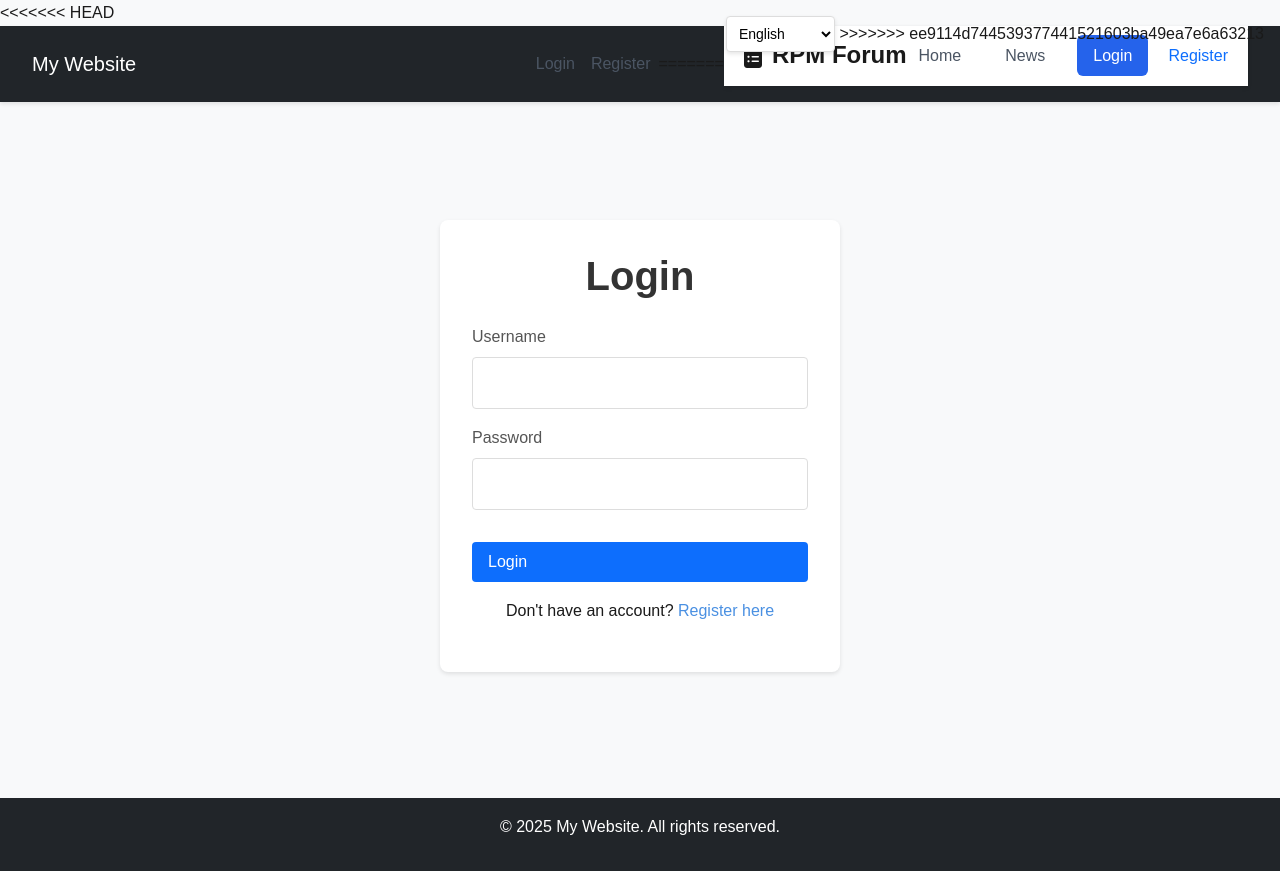
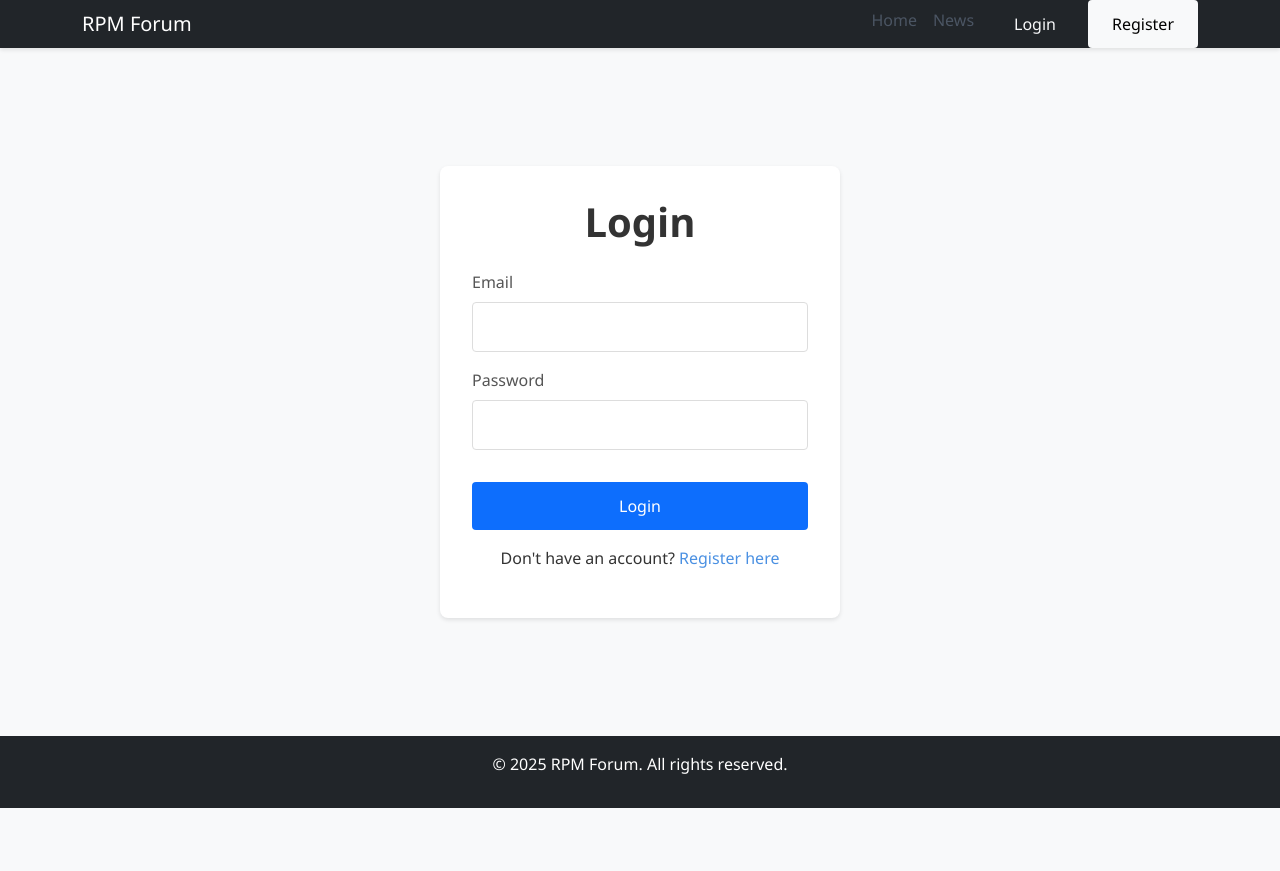
Before and after one commit to DRXZOID/RPMFGSITE, a Flask app: page /login in a window 1280 px wide. After the commit the page ends 808 px from the top, so only its background shows below. Run offline with Flask 3, Linux system fonts and the light colour scheme.

Commit message:
feat: update styles for improved UI and modify login form to use email instead of username

```diff
--- a/app/static/style.css
+++ b/app/static/style.css
@@ -6,10 +6,23 @@
 }
 
 body {
-    background-color: #f0f2f5;
+    background-color: #f8f9fa;
     font-family: 'Segoe UI', Arial, sans-serif;
-    line-height: 1.6;
-    color: #1a1a1a;
+    color: #333;
+}
+
+h1, h2, h3, h4, h5, h6 {
+    font-weight: bold;
+    color: #333;
+}
+
+a {
+    color: #0d6efd;
+    text-decoration: none;
+}
+
+a:hover {
+    text-decoration: underline;
 }
 
 /* Navigation Bar */
@@ -1223,65 +1207,6 @@ body {
     margin-bottom: 1rem;
 }
 
-/* Responsive Adjustments */
-@media (max-width: 768px) {
-    .page-header {
-        flex-direction: column;
-        gap: 1rem;
-        text-align: center;
-    }
-
-    .posts-grid {
-        grid-template-columns: 1fr;
-        gap: 1rem;
-    }
-
-    .post-meta {
-        flex-wrap: wrap;
-    }
-}
-
-/* Alert Styles */
-.alert-info {
-    background-color: #e3f2fd;
-    color: #1976d2;
-    border: 1px solid #bbdefb;
-}
-
-/* Button Styles */
-.btn {
-    display: inline-flex;
-    align-items: center;
-    gap: 0.5rem;
-    padding: 0.5rem 1rem;
-    border: none;
-    border-radius: 4px;
-    font-size: 1rem;
-    cursor: pointer;
-    text-decoration: none;
-    transition: background-color 0.2s ease;
-}
-
-.btn-primary {
-    background-color: #0d6efd;
-    border-color: #0d6efd;
-    color: white;
-}
-
-.btn-primary:hover {
-    background-color: #0b5ed7;
-    border-color: #0a58ca;
-}
-
-.btn-secondary {
-    background-color: #f5f5f5;
-    color: #333;
-}
-
-.btn-secondary:hover {
-    background-color: #e0e0e0;
-}
-
 /* Post View Styles */
 .post-view-container {
     max-width: 900px;
@@ -1567,7 +1468,8 @@ body {
 /* Общие стили */
 body {
     background-color: #f8f9fa;
-    font-family: 'Arial', sans-serif;
+    font-family: 'Segoe UI', Arial, sans-serif;
+    color: #333;
 }
 
 h1, h2, h3, h4, h5, h6 {
--- a/app/templates/auth/login.html
+++ b/app/templates/auth/login.html
@@ -1,4 +1,6 @@
 {% extends "base.html" %}
+
+{% block title %}Login{% endblock %}
 
 {% block content %}
 <div class="auth-container">
@@ -15,13 +17,13 @@
 
         <form method="POST" action="{{ url_for('auth.login') }}" class="auth-form">
             <div class="form-group">
-                <label for="username">Username</label>
-                <input type="text" id="username" name="username" required>
+                <label for="email">Email</label>
+                <input type="email" id="email" name="email" class="form-control" required>
             </div>
 
             <div class="form-group">
                 <label for="password">Password</label>
-                <input type="password" id="password" name="password" required>
+                <input type="password" id="password" name="password" class="form-control" required>
             </div>
 
             <div class="form-actions">
--- a/app/templates/base.html
+++ b/app/templates/base.html
@@ -3,95 +3,68 @@
 <head>
     <meta charset="UTF-8">
     <meta name="viewport" content="width=device-width, initial-scale=1.0">
-<<<<<<< HEAD
-    <title>{% block title %}My Website{% endblock %}</title>
+    <title>{% block title %}RPM Forum{% endblock %}</title>
     <!-- Подключение Bootstrap -->
     <link href="https://cdn.jsdelivr.net/npm/bootstrap@5.3.0/dist/css/bootstrap.min.css" rel="stylesheet">
     <script src="https://cdn.jsdelivr.net/npm/bootstrap@5.3.0/dist/js/bootstrap.bundle.min.js"></script>
-    <!-- Подключение вашего CSS -->
+    <!-- Подключение кастомного CSS -->
     <link rel="stylesheet" href="{{ url_for('static', filename='style.css') }}">
 </head>
 <body>
     <!-- Шапка -->
     <nav class="navbar navbar-expand-lg navbar-dark bg-dark">
-        <div class="container-fluid">
-            <a class="navbar-brand" href="{{ url_for('index') }}">My Website</a>
+        <div class="container">
+            <a class="navbar-brand" href="{{ url_for('main.index') }}">
+                <i class="fas fa-comments"></i> RPM Forum
+            </a>
             <button class="navbar-toggler" type="button" data-bs-toggle="collapse" data-bs-target="#navbarNav">
                 <span class="navbar-toggler-icon"></span>
             </button>
             <div class="collapse navbar-collapse" id="navbarNav">
                 <ul class="navbar-nav ms-auto">
+                    <li class="nav-item">
+                        <a class="nav-link {% if request.endpoint == 'main.index' %}active{% endif %}" href="{{ url_for('main.index') }}">Home</a>
+                    </li>
+                    <li class="nav-item">
+                        <a class="nav-link {% if request.endpoint.startswith('news.') %}active{% endif %}" href="{{ url_for('news.index') }}">News</a>
+                    </li>
                     {% if current_user.is_authenticated %}
                         <li class="nav-item">
-                        <a class="nav-link" href="{{ url_for('profile') }}">Profile</a>
+                            <a class="nav-link" href="{{ url_for('main.create_post') }}">Create Post</a>
                         </li>
+                        {% if current_user.is_admin %}
                             <li class="nav-item">
-                        <a class="nav-link" href="{{ url_for('logout') }}">Logout</a>
+                                <a class="nav-link {% if request.endpoint.startswith('admin.') %}active{% endif %}" href="{{ url_for('admin.dashboard') }}">Admin</a>
+                            </li>
+                        {% endif %}
+                        <li class="nav-item">
+                            <a class="nav-link" href="{{ url_for('auth.logout') }}">Logout</a>
                         </li>
                     {% else %}
                         <li class="nav-item">
-                        <a class="nav-link" href="{{ url_for('login') }}">Login</a>
+                            <a class="btn btn-outline-light ms-2" href="{{ url_for('auth.login') }}">Login</a>
                         </li>
                         <li class="nav-item">
-                        <a class="nav-link" href="{{ url_for('register') }}">Register</a>
+                            <a class="btn btn-light ms-2" href="{{ url_for('auth.register') }}">Register</a>
                         </li>
                     {% endif %}
                 </ul>
             </div>
-=======
-    <title>Bulletin Board</title>
-    <link rel="stylesheet" href="https://cdnjs.cloudflare.com/ajax/libs/font-awesome/6.4.0/css/all.min.css">
-    <link rel="stylesheet" href="{{ url_for('static', filename='style.css') }}">
-</head>
-<body>
-    <nav class="navbar">
-        <div class="nav-container">
-            <a href="{{ url_for('main.index') }}" class="nav-brand">
-                <i class="fas fa-clipboard-list"></i>
-                RPM Forum
-            </a>
-            <div class="nav-links">
-                <a href="{{ url_for('main.index') }}" class="nav-link {{ 'active' if request.endpoint == 'main.index' }}">Home</a>
-                <a href="{{ url_for('news.index') }}" class="nav-link {{ 'active' if request.endpoint.startswith('news.') }}">News</a>
-                {% if current_user.is_authenticated %}
-                    <a href="{{ url_for('main.create_post') }}" class="nav-button">Create Post</a>
-                    {% if current_user.is_admin %}
-                        <a href="{{ url_for('admin.dashboard') }}" class="nav-link {{ 'active' if request.endpoint.startswith('admin.') }}">Admin</a>
-                    {% endif %}
-                    <a href="{{ url_for('auth.logout') }}" class="nav-link">Logout</a>
-                {% else %}
-                    <a href="{{ url_for('auth.login') }}" class="nav-button">Login</a>
-            <a href="{{ url_for('auth.register') }}">Register</a>
-        {% endif %}
+        </div>
     </nav>
 
+    <!-- Flash-сообщения -->
+    <div class="container mt-3">
         {% with messages = get_flashed_messages() %}
             {% if messages %}
+                <div class="alert alert-info">
                     {% for message in messages %}
-                <div class="flash">{{ message }}</div>
+                        <p>{{ message }}</p>
                     {% endfor %}
+                </div>
             {% endif %}
         {% endwith %}
-
-    <main>
-        <div class="language-selector">
-            <select onchange="window.location.href=this.value">
-                <option value="{{ url_for('main.set_language', lang_code='en') }}"
-                        {% if session.get('language', 'en') == 'en' %}selected{% endif %}>
-                    English
-                </option>
-                <option value="{{ url_for('main.set_language', lang_code='ua') }}"
-                        {% if session.get('language') == 'ua' %}selected{% endif %}>
-                    Українська
-                </option>
-                <option value="{{ url_for('main.set_language', lang_code='ru') }}"
-                        {% if session.get('language') == 'ru' %}selected{% endif %}>
-                    Русский
-                </option>
-            </select>
->>>>>>> ee9114d744539377441521603ba49ea7e6a63213
     </div>
-    </nav>
 
     <!-- Основной контент -->
     <main class="container mt-4">
@@ -99,8 +72,8 @@
     </main>
 
     <!-- Подвал -->
-    <footer class="bg-dark text-white text-center py-3">
-        <p>&copy; 2025 My Website. All rights reserved.</p>
+    <footer class="bg-dark text-white text-center py-3 mt-4">
+        <p>&copy; 2025 RPM Forum. All rights reserved.</p>
     </footer>
 </body>
 </html>
--- a/app/templates/news/index.html
+++ b/app/templates/news/index.html
@@ -1,4 +1,6 @@
 {% extends "base.html" %}
+
+{% block title %}News{% endblock %}
 
 {% block content %}
 <div class="container mt-4">
```
Also changed, not shown: other parts of app/static/style.css (+7 -64 lines), app/translations/ru/LC_MESSAGES/messages.po (deleted), scripts/api.js (deleted), scripts/main.js (deleted), scripts/state.js (deleted). Lines whose indentation alone changed are shown as unchanged.
